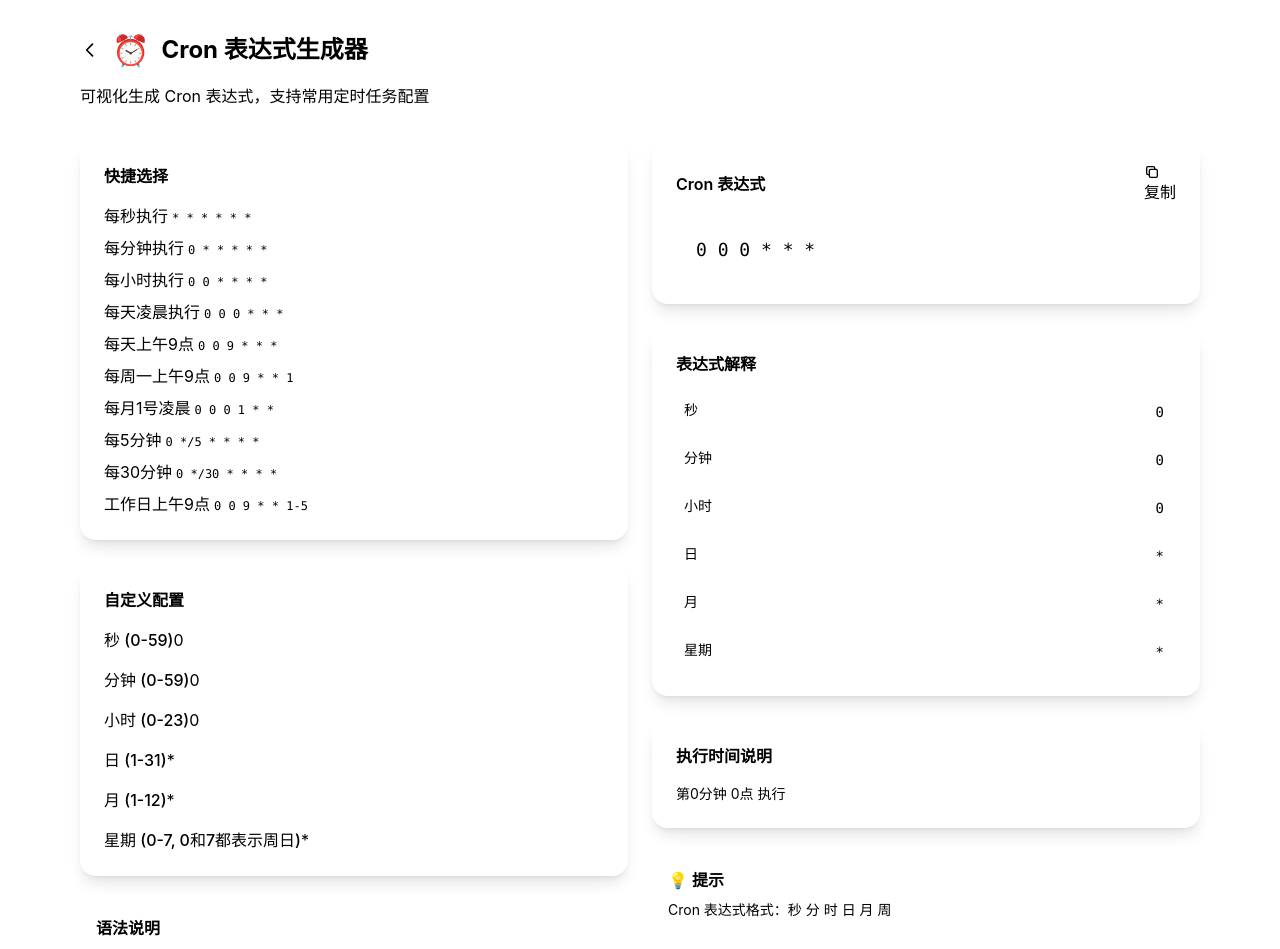
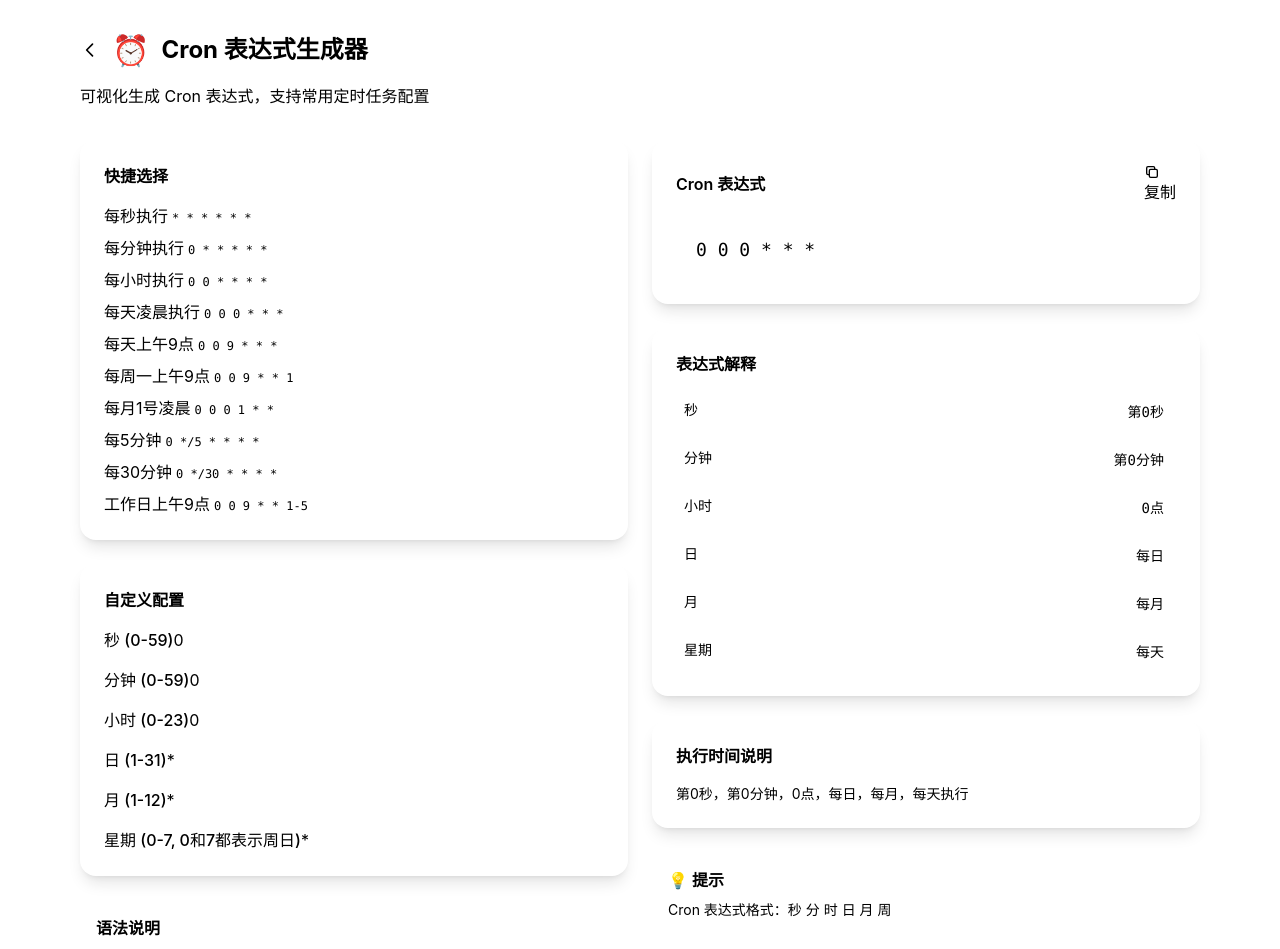
Before and after one commit to liujunxiang0076/liu-tools-front, a Vue app: page /tool/cron-generator in a window 1280 px wide. Shown: the top 949 px of the page. Built offline with nearby package versions, Linux system fonts and the light colour scheme.

Commit message:
refactor: extract cron description utilities

```diff
--- /dev/null
+++ b/src/utils/cronExplain.ts
@@ -0,0 +1,200 @@
+export type CronFieldType = 'second' | 'minute' | 'hour' | 'day' | 'month' | 'week'
+
+type ParsedFieldToken =
+  | { kind: 'any' }
+  | { kind: 'value'; value: string }
+  | { kind: 'list'; values: string[] }
+  | { kind: 'range'; start: string; end: string }
+  | { kind: 'step'; start: string; step: string }
+  | { kind: 'range-step'; start: string; end: string; step: string }
+
+const unitMap: Record<CronFieldType, string> = {
+  second: '秒',
+  minute: '分钟',
+  hour: '小时',
+  day: '日',
+  month: '月',
+  week: '周'
+}
+
+const weekNameMap: Record<string, string> = {
+  '0': '周日',
+  '1': '周一',
+  '2': '周二',
+  '3': '周三',
+  '4': '周四',
+  '5': '周五',
+  '6': '周六',
+  '7': '周日'
+}
+
+const toWeekName = (value: string): string => {
+  return weekNameMap[value] || `周${value}`
+}
+
+const isWorkdaySet = (weekValues: string[]): boolean => {
+  const normalized = new Set(
+    weekValues.map((value) => (value === '7' ? '0' : value))
+  )
+
+  if (normalized.size !== 5) {
+    return false
+  }
+
+  return ['1', '2', '3', '4', '5'].every((value) => normalized.has(value))
+}
+
+export const parseFieldToken = (value: string, _fieldType: CronFieldType): ParsedFieldToken => {
+  const token = value.trim()
+
+  if (token === '*') {
+    return { kind: 'any' }
+  }
+
+  if (token.includes(',')) {
+    return {
+      kind: 'list',
+      values: token
+        .split(',')
+        .map((item) => item.trim())
+        .filter(Boolean)
+    }
+  }
+
+  if (token.includes('/')) {
+    const [left, step] = token.split('/')
+    if (left?.includes('-')) {
+      const [start, end] = left.split('-')
+      return { kind: 'range-step', start, end, step }
+    }
+
+    return { kind: 'step', start: left || '*', step }
+  }
+
+  if (token.includes('-')) {
+    const [start, end] = token.split('-')
+    return { kind: 'range', start, end }
+  }
+
+  return { kind: 'value', value: token }
+}
+
+export const describeField = (parsed: ParsedFieldToken, fieldType: CronFieldType): string => {
+  const unit = unitMap[fieldType]
+
+  if (fieldType === 'week') {
+    if (parsed.kind === 'any') {
+      return '每天'
+    }
+
+    if (parsed.kind === 'value') {
+      return toWeekName(parsed.value)
+    }
+
+    if (parsed.kind === 'list') {
+      if (isWorkdaySet(parsed.values)) {
+        return '工作日'
+      }
+
+      return parsed.values.map(toWeekName).join('、')
+    }
+
+    if (parsed.kind === 'range') {
+      if (parsed.start === '1' && parsed.end === '5') {
+        return '工作日'
+      }
+
+      return `${toWeekName(parsed.start)}至${toWeekName(parsed.end)}`
+    }
+
+    if (parsed.kind === 'step') {
+      if (parsed.start === '*') {
+        return `每${parsed.step}天`
+      }
+
+      return `从${toWeekName(parsed.start)}开始每${parsed.step}天`
+    }
+
+    return `${toWeekName(parsed.start)}至${toWeekName(parsed.end)}每${parsed.step}天`
+  }
+
+  if (parsed.kind === 'any') {
+    return `每${unit}`
+  }
+
+  if (parsed.kind === 'value') {
+    if (fieldType === 'hour') {
+      return `${parsed.value}点`
+    }
+
+    if (fieldType === 'day') {
+      return `每月${parsed.value}日`
+    }
+
+    if (fieldType === 'month') {
+      return `${parsed.value}月`
+    }
+
+    return `第${parsed.value}${unit}`
+  }
+
+  if (parsed.kind === 'list') {
+    if (fieldType === 'day') {
+      return `每月${parsed.values.join('、')}日`
+    }
+
+    if (fieldType === 'month') {
+      return `${parsed.values.join('、')}月`
+    }
+
+    if (fieldType === 'hour') {
+      return `${parsed.values.join('、')}点`
+    }
+
+    return `${parsed.values.join('、')}${unit}`
+  }
+
+  if (parsed.kind === 'range') {
+    if (fieldType === 'day') {
+      return `每月${parsed.start}-${parsed.end}日`
+    }
+
+    if (fieldType === 'month') {
+      return `${parsed.start}-${parsed.end}月`
+    }
+
+    if (fieldType === 'hour') {
+      return `${parsed.start}-${parsed.end}点`
+    }
+
+    return `${parsed.start}-${parsed.end}${unit}`
+  }
+
+  if (parsed.kind === 'step') {
+    const prefix = parsed.start === '*' ? '每' : `从${parsed.start}${unit}开始每`
+
+    if (fieldType === 'day') {
+      return `${prefix}${parsed.step}日`
+    }
+
+    return `${prefix}${parsed.step}${unit}`
+  }
+
+  const rangeText = `${parsed.start}-${parsed.end}`
+  const prefix = fieldType === 'day' ? `每月${rangeText}` : `${rangeText}`
+  return `${prefix}${unit}每${parsed.step}${unit}`
+}
+
+export const describeCronExpression = (fields: string[]): string => {
+  if (fields.length !== 6) {
+    return '请配置执行时间'
+  }
+
+  const fieldTypes: CronFieldType[] = ['second', 'minute', 'hour', 'day', 'month', 'week']
+
+  const segments = fields
+    .map((value, index) => describeField(parseFieldToken(value, fieldTypes[index]), fieldTypes[index]))
+    .filter(Boolean)
+
+  return segments.length > 0 ? `${segments.join('，')}执行` : '请配置执行时间'
+}
--- a/src/views/CronGenerator.vue
+++ b/src/views/CronGenerator.vue
@@ -163,27 +163,27 @@
             <div class="space-y-2">
               <div class="flex justify-between p-2 bg-base-200 rounded">
                 <span class="text-sm text-base-content/70">秒</span>
-                <code class="text-sm font-mono">{{ second }}</code>
+                <code class="text-sm font-mono">{{ fieldDescriptions[0] }}</code>
               </div>
               <div class="flex justify-between p-2 bg-base-200 rounded">
                 <span class="text-sm text-base-content/70">分钟</span>
-                <code class="text-sm font-mono">{{ minute }}</code>
+                <code class="text-sm font-mono">{{ fieldDescriptions[1] }}</code>
               </div>
               <div class="flex justify-between p-2 bg-base-200 rounded">
                 <span class="text-sm text-base-content/70">小时</span>
-                <code class="text-sm font-mono">{{ hour }}</code>
+                <code class="text-sm font-mono">{{ fieldDescriptions[2] }}</code>
               </div>
               <div class="flex justify-between p-2 bg-base-200 rounded">
                 <span class="text-sm text-base-content/70">日</span>
-                <code class="text-sm font-mono">{{ day }}</code>
+                <code class="text-sm font-mono">{{ fieldDescriptions[3] }}</code>
               </div>
               <div class="flex justify-between p-2 bg-base-200 rounded">
                 <span class="text-sm text-base-content/70">月</span>
-                <code class="text-sm font-mono">{{ month }}</code>
+                <code class="text-sm font-mono">{{ fieldDescriptions[4] }}</code>
               </div>
               <div class="flex justify-between p-2 bg-base-200 rounded">
                 <span class="text-sm text-base-content/70">星期</span>
-                <code class="text-sm font-mono">{{ week }}</code>
+                <code class="text-sm font-mono">{{ fieldDescriptions[5] }}</code>
               </div>
             </div>
           </div>
@@ -210,6 +210,7 @@
 <script setup lang="ts">
 import { ref, computed } from 'vue'
 import { useToolNavigation } from '@/composables/useToolNavigation'
+import { parseFieldToken, describeField, describeCronExpression, type CronFieldType } from '@/utils/cronExplain'
 
 const { goBack } = useToolNavigation()
 
@@ -238,57 +239,25 @@ const cronExpression = computed(() => {
   return `${second.value} ${minute.value} ${hour.value} ${day.value} ${month.value} ${week.value}`
 })
 
+const fieldTypes: CronFieldType[] = ['second', 'minute', 'hour', 'day', 'month', 'week']
+
+const fieldValues = computed(() => [
+  second.value,
+  minute.value,
+  hour.value,
+  day.value,
+  month.value,
+  week.value
+])
+
+const fieldDescriptions = computed(() => {
+  return fieldValues.value.map((value, index) =>
+    describeField(parseFieldToken(value, fieldTypes[index]), fieldTypes[index])
+  )
+})
+
 const description = computed(() => {
-  const parts = []
-
-  if (second.value === '*') {
-    parts.push('每秒')
-  } else if (second.value.includes('/')) {
-    const step = second.value.split('/')[1]
-    parts.push(`每${step}秒`)
-  } else if (second.value !== '0') {
-    parts.push(`第${second.value}秒`)
-  }
-
-  if (minute.value === '*') {
-    parts.push('每分钟')
-  } else if (minute.value.includes('/')) {
-    const step = minute.value.split('/')[1]
-    parts.push(`每${step}分钟`)
-  } else {
-    parts.push(`第${minute.value}分钟`)
-  }
-
-  if (hour.value === '*') {
-    parts.push('每小时')
-  } else if (hour.value.includes('/')) {
-    const step = hour.value.split('/')[1]
-    parts.push(`每${step}小时`)
-  } else {
-    parts.push(`${hour.value}点`)
-  }
-
-  if (day.value !== '*') {
-    parts.push(`每月${day.value}号`)
-  }
-
-  if (month.value !== '*') {
-    parts.push(`${month.value}月`)
-  }
-
-  if (week.value !== '*') {
-    const weekMap: Record<string, string> = {
-      '0': '周日', '1': '周一', '2': '周二', '3': '周三',
-      '4': '周四', '5': '周五', '6': '周六', '7': '周日'
-    }
-    if (week.value.includes('-')) {
-      parts.push('工作日')
-    } else {
-      parts.push(weekMap[week.value] || `星期${week.value}`)
-    }
-  }
-
-  return parts.length > 0 ? parts.join(' ') + ' 执行' : '请配置执行时间'
+  return describeCronExpression(fieldValues.value)
 })
 
 const applyPreset = (preset: any) => {
```
